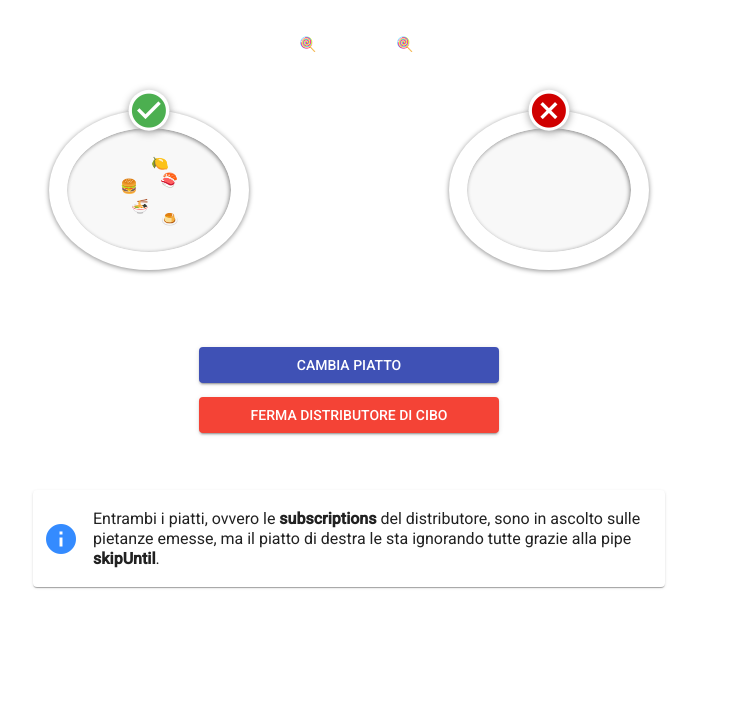
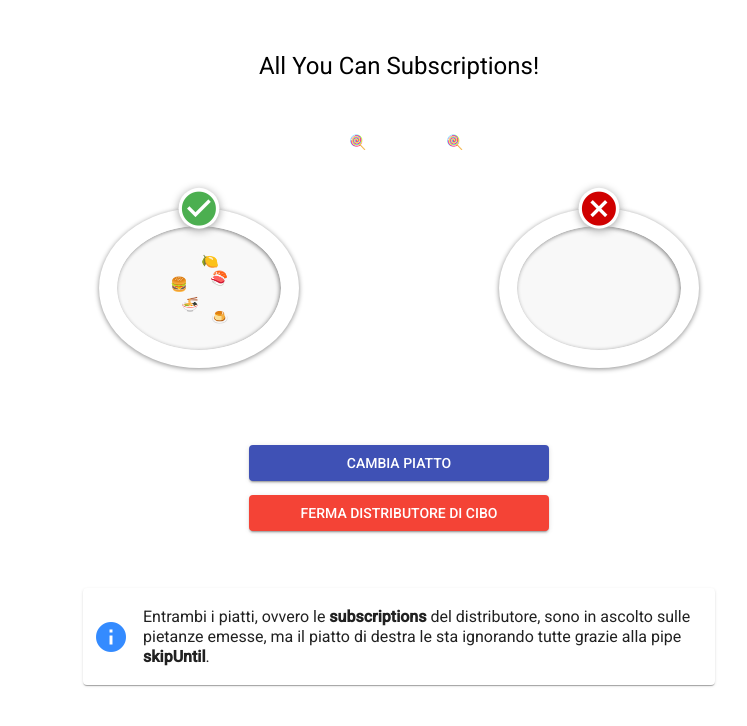
Before and after one commit to cri99/take-skip-until-example, an Angular app: page / in a window 1280 px wide. Shown: the top 726 px of the page, without its empty margins (1-748 px from the left). Built offline with nearby package versions, Linux system fonts and the light colour scheme.

Commit message:
aggiunto titolo

```diff
--- a/src/app/app.component.html
+++ b/src/app/app.component.html
@@ -1,4 +1,6 @@
 <div class="main-container">
+    <h1>All You Can Subscriptions!</h1>
+
     <!-- Sezione Animazioni delle pietanze in arrivo verso i piatti -->
     <div class="food-dispencer">
         <ng-container *ngIf="!isFoodDispencerStopped">
--- a/src/app/app.component.scss
+++ b/src/app/app.component.scss
@@ -4,6 +4,7 @@
     align-items: center;
     flex-direction: column;
     width: 700px;
+    margin: 50px;
 
     .food-dispencer {
         position: relative;
```
